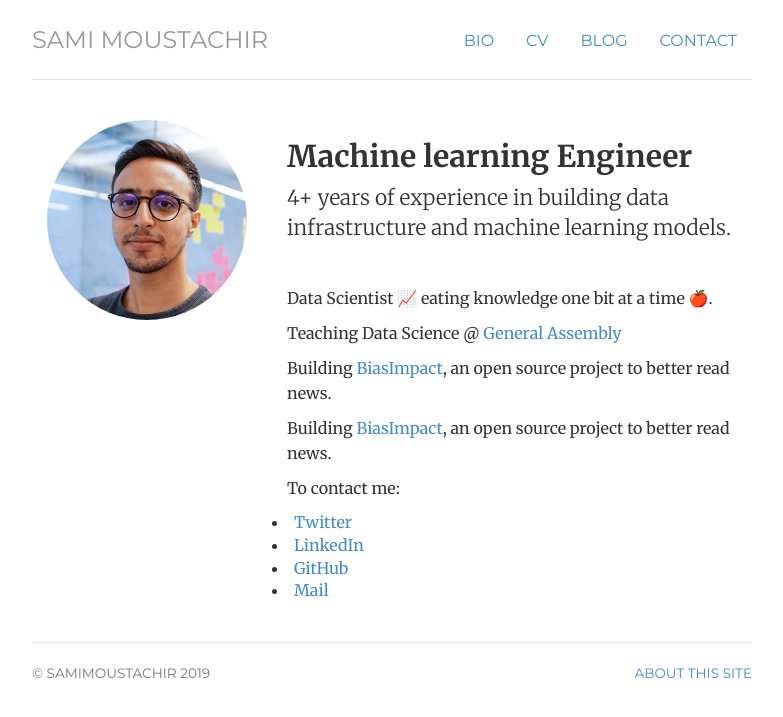
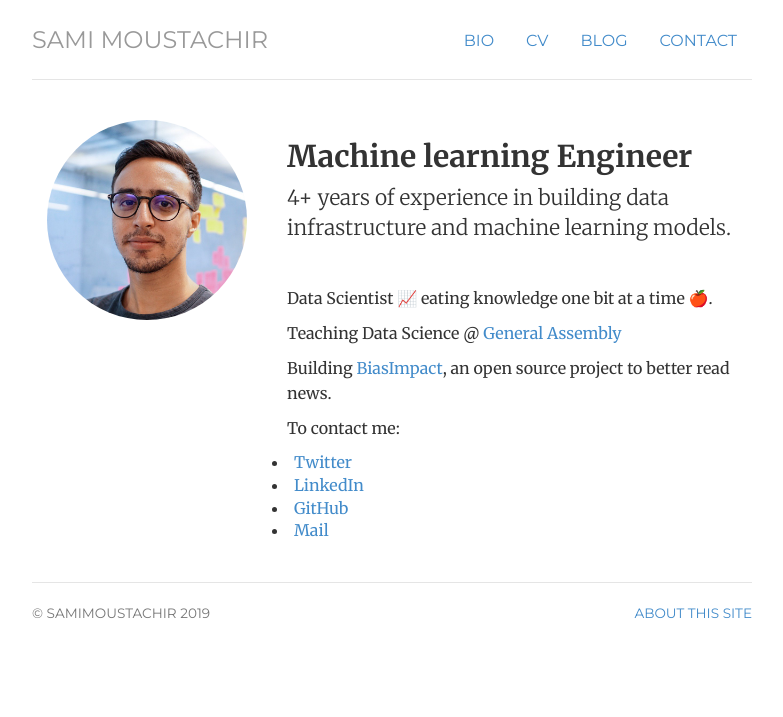
Before and after one commit to sammous/sammous.github.io, a Jekyll site: the page built from index.html, in a window 1280 px wide. Shown: the top 717 px of the page, without its empty margins (248-1031 px from the left). Built offline with Jekyll 4.4.1, drawn with Linux system fonts in a browser that asks for light colours.

Commit message:
rm duplicate line

```diff
--- a/index.html
+++ b/index.html
@@ -20,7 +20,6 @@ description: Sami Moustachir
 	<br>
 	<p>Data Scientist 📈 eating knowledge one bit at a time 🍎. </p>
 	<p>Teaching Data Science @  <a href="https://generalassemb.ly/" title="generalassembly">General Assembly</a></p>
-	<p>Building <a href="https://biasimpact.org" title="biasimpact">BiasImpact</a>, an open source project to better read news.</p>
 	<p>Building <a href="https://biasimpact.org" title="biasimpact">BiasImpact</a>, an open source project to better read news.</p>
 	<p>To contact me: </p>
 	<div class="row">
```
